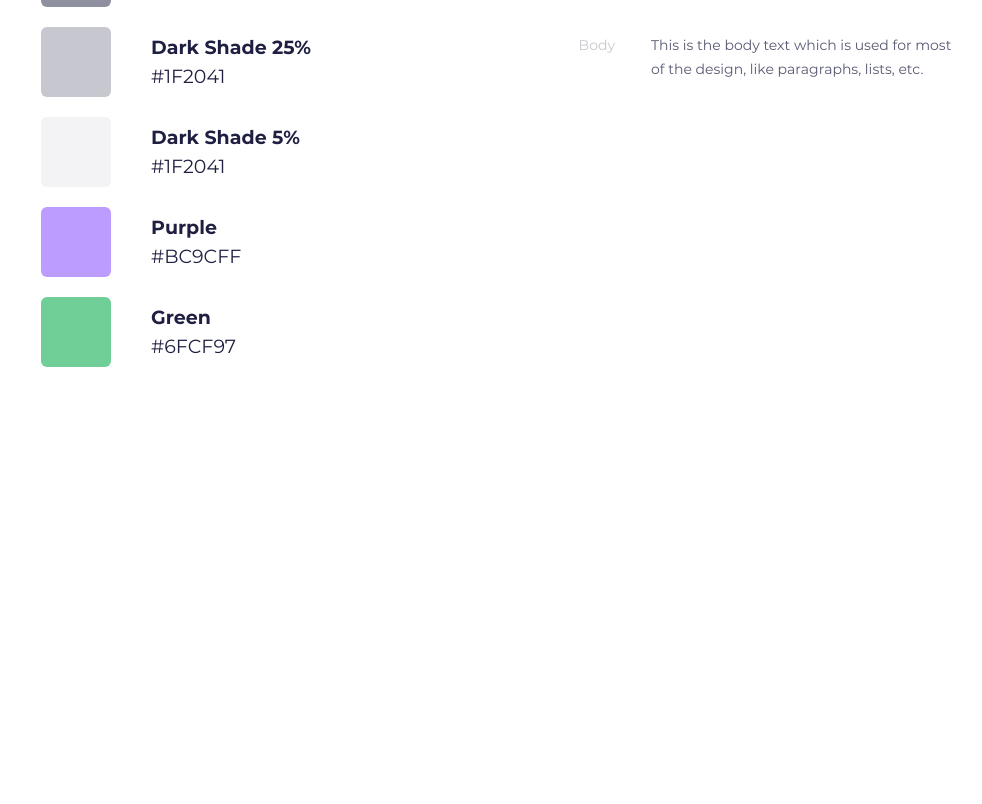
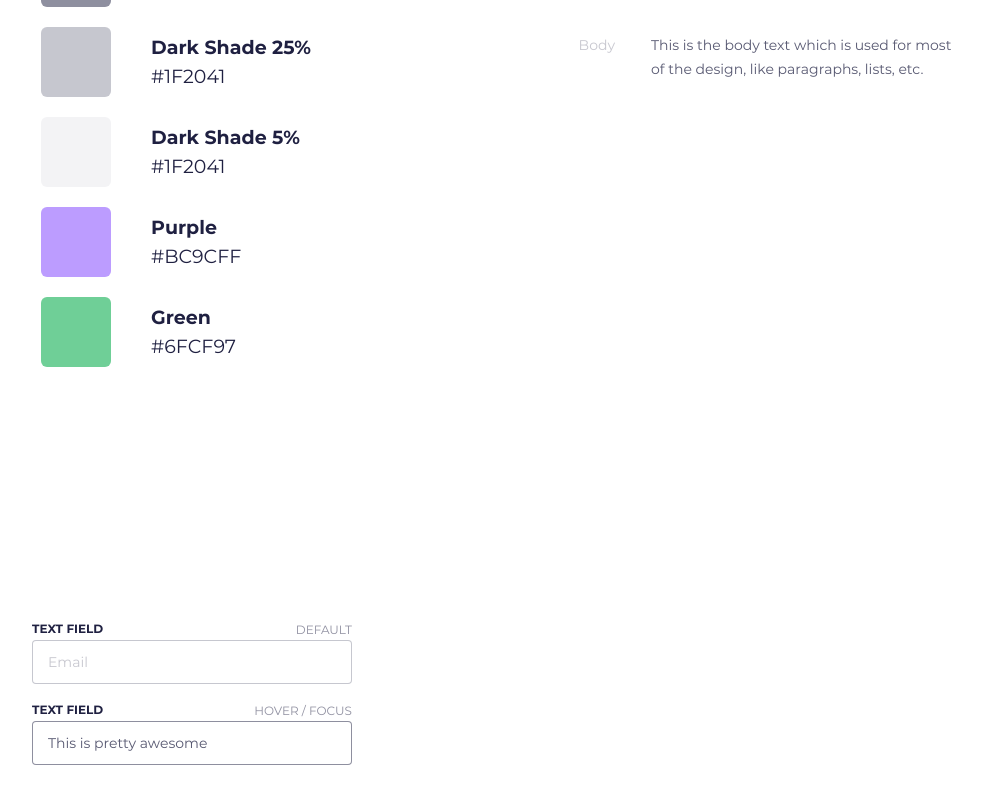
Before and after one commit to KIrilldeveloper48/MetaLamp_Toxin, a React app: page / in a window 1280 px wide. Shown: the part 354-1158 px from the top of the page, without its empty margins (109-1091 px from the left). Before the commit the page ends 834 px from the top, so only its background shows below. Built offline with nearby package versions, Linux system fonts and the light colour scheme.

Commit message:
Сделал вёрстку и стили для базовых текстовых полей

```diff
--- /dev/null
+++ b/src/components/common-text-field/Common-text-field.jsx
@@ -0,0 +1,27 @@
+import React from 'react';
+import {PropTypes} from 'prop-types';
+
+import './common-text-field.scss';
+
+const CommonTextField = ({mod = ``, inputName, placeholder, label, styleType = false}) => {
+
+  const isUiKit = styleType && <span className="text-field__style cta-title">{styleType}</span>;
+
+  return (
+    <div className={`text-field text-field--${mod}`}>
+      {isUiKit}
+      <label htmlFor={inputName} className="text-field__label cta-title">{label }</label>
+      <input id={inputName} className="text-field__input common-font" type="text" placeholder={placeholder}/>
+    </div>
+  );
+};
+
+CommonTextField.propTypes = {
+  mod: PropTypes.string.isRequired,
+  inputName: PropTypes.string.isRequired,
+  label: PropTypes.string.isRequired,
+  placeholder: PropTypes.string.isRequired,
+  styleType: PropTypes.oneOfType([PropTypes.string, PropTypes.bool]).isRequired
+};
+
+export default CommonTextField;
--- /dev/null
+++ b/src/components/common-text-field/common-text-field.scss
@@ -0,0 +1,57 @@
+@import '@styles/color-vars';
+
+.text-field {
+  margin-bottom: 20px;
+  &__input {
+    width: 100%;
+    padding: 9px 0 9px 15px;
+    border: 1px solid $placeholder-color;
+    border-radius: 4px;
+
+    &::placeholder {
+      color: $placeholder-color;
+      opacity: 1;
+    }
+
+    &:hover,
+    &:focus {
+      border-color: $label-color;
+      outline: none;
+    }
+  }
+
+  &__label {
+    display: inline-block;
+    margin-bottom: 5px;
+    line-height: 1;
+  }
+
+  &__style {
+    color: $label-color;
+    font-weight: 400;
+  }
+
+  &--ui-kit-active {
+    .text-field__input {
+      border-color: $label-color;
+      &::placeholder {
+        color: $text-color;
+      }
+    }
+  }
+
+  &--ui-kit-active,
+  &--ui-kit-default {
+    display: grid;
+    .text-field__input {
+      grid-column: 1/3;
+    }
+    .text-field__style {
+      grid-column: 2/3;
+      justify-self: end;
+    }
+    .text-field__label {
+      grid-row: 1/2;
+    }
+  }
+}
--- a/src/pages/ui-kit/Ui-kit-page.jsx
+++ b/src/pages/ui-kit/Ui-kit-page.jsx
@@ -1,6 +1,8 @@
 import React from 'react';
+
 import ColorList from '@components/color-list/Color-list';
 import FontTypeList from '@components/font-type-list/Font-type-list';
+import CommonTextField from '@components/common-text-field/Common-text-field';
 
 import UiKitLogo from '../../assets/img/logo/logo-transparent';
 
@@ -8,6 +10,7 @@ import './ui-kit.scss';
 
 const UiKitPage = () => {
   return (
+    <>
       <section className="colors-and-types">
 
         <div>
@@ -19,8 +22,16 @@ const UiKitPage = () => {
           <FontTypeList />
         </div>
 
+      </section>
 
+      <section className="form-elements">
+        <div className="form-elements__column-1">
+          <CommonTextField mod="ui-kit-default" inputName="ui-kit-default-field" placeholder="Email" label="Text Field" styleType="default"/>
+          <CommonTextField mod="ui-kit-active" inputName="ui-kit-active-field" placeholder="This is pretty awesome" label="Text Field" styleType="Hover / Focus"/>
+        </div>
       </section>
+
+    </>
   );
 };
 
--- a/src/pages/ui-kit/ui-kit.scss
+++ b/src/pages/ui-kit/ui-kit.scss
@@ -9,3 +9,12 @@
     padding: 63px 120px;
   }
 }
+
+.form-elements {
+  padding: 143px 141px;
+
+  &__column-1 {
+    width: 320px;
+    display: grid;
+  }
+}
```
Lines whose indentation alone changed are shown as unchanged.
